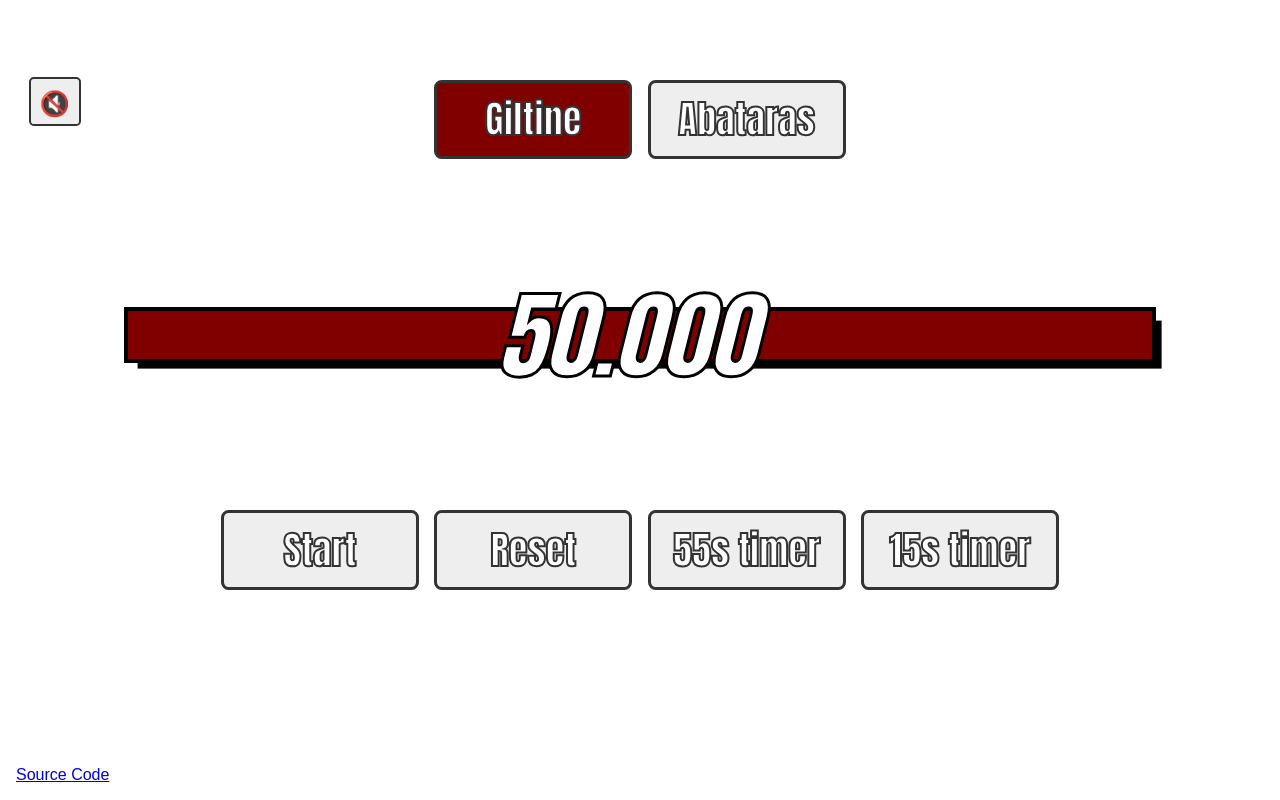
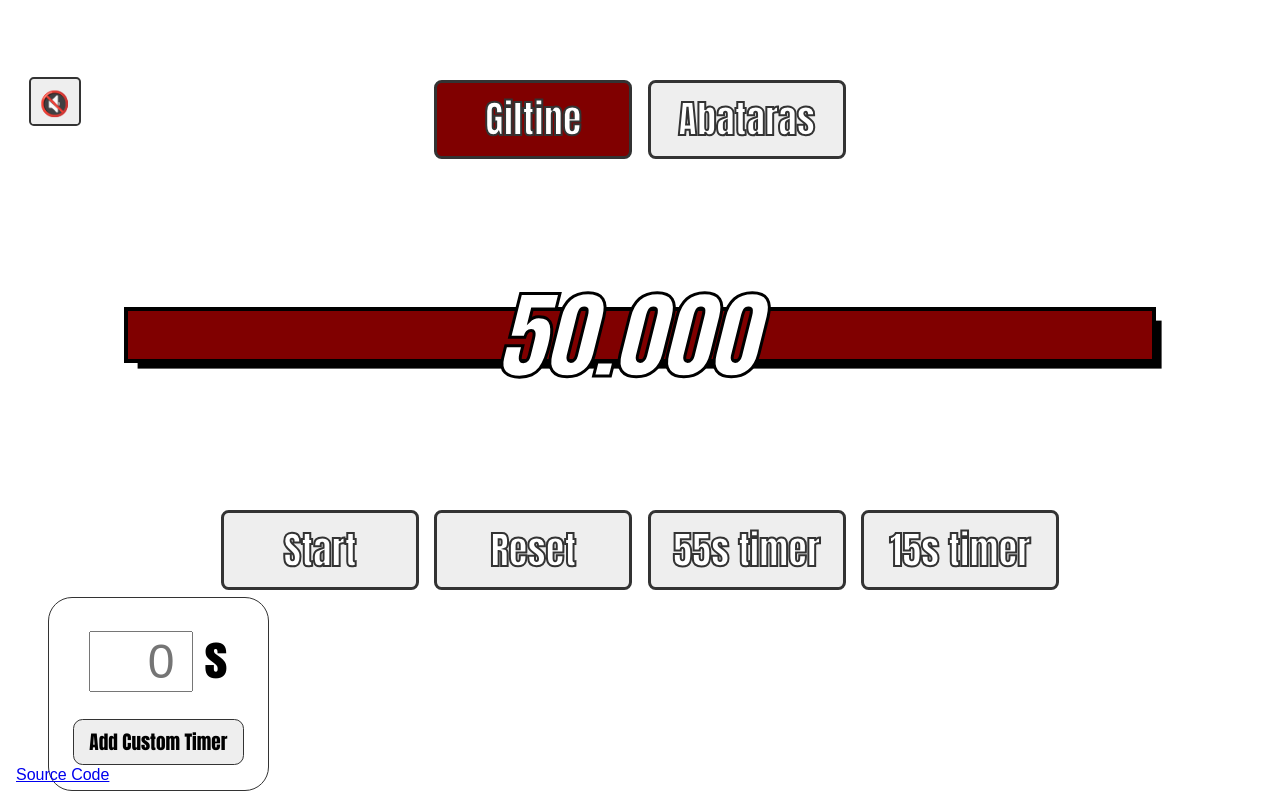
Before and after one commit to jetfontanilla/giltine-raid-timer, an Angular app: page / in a window 1280 px wide. Built offline with nearby package versions, Linux system fonts and the light colour scheme.

Commit message:
add custom timer

```diff
--- a/src/app/giltine-timer-app.component.html
+++ b/src/app/giltine-timer-app.component.html
@@ -28,3 +28,16 @@
   <span class="control" (click)="stun55()">55s timer</span>
   <span class="control" (click)="stun15()">15s timer</span>
 </div>
+
+<span class="custom-timer-input">
+  <div>
+    <input #timerInput type="number" class="timer-input" min="1" max="99" size="2" placeholder="0"/> s
+  </div>
+  <span (click)="addTimer(timerInput.value)" class="text-info">Add Custom Timer</span>
+</span>
+
+<div class="custom-timer">
+  <ng-template ngFor let-timer [ngForOf]="getCustomeTimers()" let-i="index">
+    <span *ngIf="timer" class="control" (click)="startTimer(timer)">{{timer}}s timer</span>
+  </ng-template>
+</div>
--- a/src/app/giltine-timer-app.component.scss
+++ b/src/app/giltine-timer-app.component.scss
@@ -40,7 +40,7 @@
   min-width: 3em;
 }
 
-.header, .controls {
+.header, .controls, .custom-timer {
   display: flex;
   justify-content: center;
 }
@@ -78,3 +78,35 @@
     left: 1em;
   }
 }
+
+.custom-timer {
+  margin-top: 1em;
+}
+
+.custom-timer-input {
+  position: absolute;
+  left: 1em;
+  text-align: center;
+  border: 1px #333 solid;
+  padding: 0.5em;
+  border-radius: 0.5em;
+}
+
+.timer-input {
+  font-size: 1em;
+  width: 2em;
+  text-align: right;
+}
+
+.text-info {
+  display: inline-block;
+  cursor: pointer;
+  border: 1px #333 solid;
+  font-size: 0.4em;
+  background-color: #eee;
+  padding: 0.4em 0.8em;
+  border-radius: 0.5em;
+  &:hover {
+    background-color: lemonchiffon;
+  }
+}
--- a/src/app/giltiner-timer-app.component.ts
+++ b/src/app/giltiner-timer-app.component.ts
@@ -25,6 +25,8 @@ export class GiltinerTimerAppComponent implements OnInit, OnDestroy {
 
   private muted: boolean = false;
   private warningAudio = new Audio("assets/countdown.mp3");
+
+  private customTimers: (number | undefined)[] = [];
 
   constructor(private changeDetectorRef: ChangeDetectorRef) {
   }
@@ -62,11 +64,26 @@ export class GiltinerTimerAppComponent implements OnInit, OnDestroy {
   }
 
   stun55(): void {
-    this.setTimer(new CountdownTimer(55000, true));
+    this.startTimer(55);
   }
 
   stun15(): void {
-    this.setTimer(new CountdownTimer(15000, true));
+    this.startTimer(15);
+  }
+
+  addTimer(seconds: string) {
+    if (!seconds) {
+      return;
+    }
+    this.customTimers.push(parseInt(seconds));
+  }
+
+  getCustomeTimers(): (number | undefined)[] {
+    return this.customTimers;
+  }
+
+  startTimer(seconds: number): void {
+    this.setTimer(new CountdownTimer(seconds * 1000, true));
   }
 
   setMode(mode: string): void {
```
Also changed, not shown: 3 other files (tests, documents, lock files or other folders).
